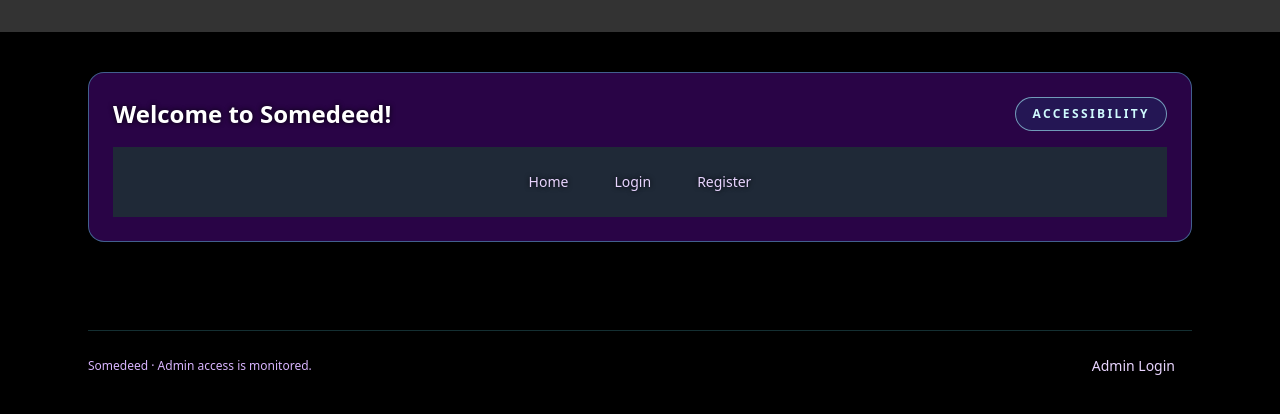
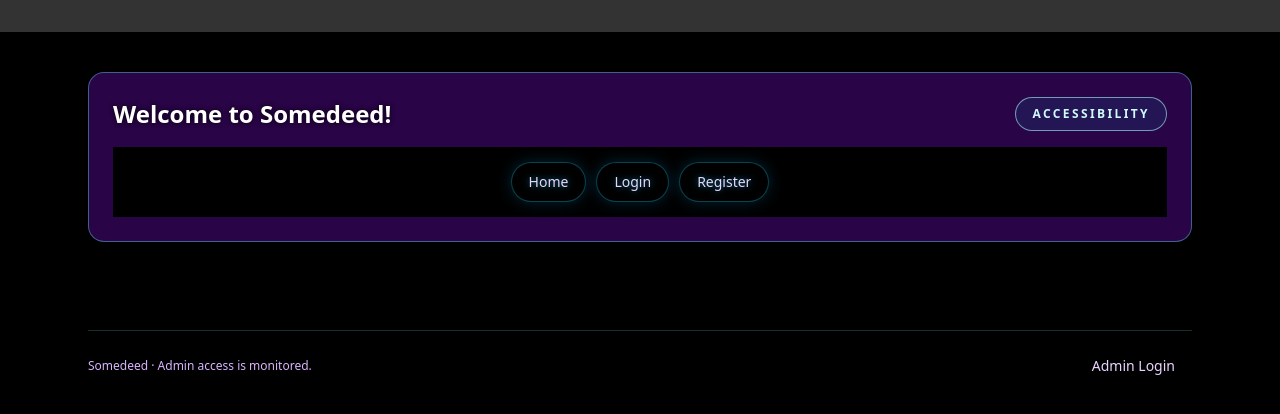
Before and after one commit to JazmynNathaniel/Capstone-Project---Job-Board, a React (Vite) app in the folder frontend/: page /jobs in a window 1280 px wide. Shown: the top 414 px of the page. Built offline with nearby package versions, Linux system fonts and the light colour scheme; no server answers.

Commit message:
Navbar tweak, made it cuter

```diff
--- a/frontend/src/styles.css
+++ b/frontend/src/styles.css
@@ -19,7 +19,12 @@ button {
 }
 
 nav {
-  @apply flex gap-4 justify-center py-4 bg-gray-800;
+  @apply flex gap-4 justify-center py-4 bg-black;
+}
+
+nav .nav-link {
+  text-shadow: 0 0 6px rgba(34, 211, 238, 0.45), 0 0 12px rgba(14, 165, 233, 0.35);
+  box-shadow: 0 0 0 1px rgba(34, 211, 238, 0.25), 0 0 16px rgba(14, 165, 233, 0.25);
 }
 
 :root {
@@ -184,5 +189,5 @@ html {
 }
 
 .helper-text {
-  @apply mt-4 text-xs text-purple-300;
+  @apply mt-6 text-xs text-purple-300;
 }
```
